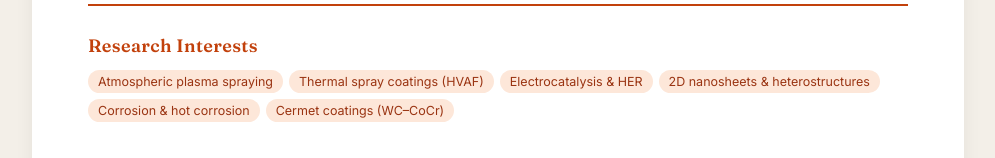
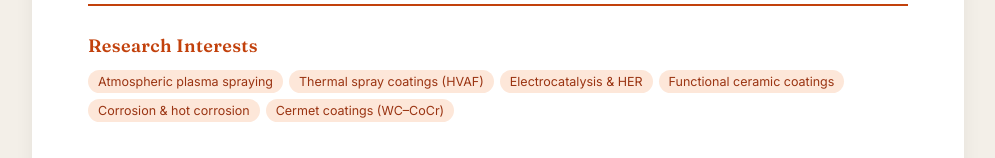
Before and after one commit to isheeprasadkar/isheeprasadkar.github.io, a plain HTML site: page cv.html in a window 1280 px wide. Shown: the part 233-391 px from the top of the page, without its empty margins (142-1137 px from the left). Drawn offline with Linux system fonts and the light colour scheme.

Commit message:
Update cv.html

```diff
--- a/cv.html
+++ b/cv.html
@@ -42,7 +42,7 @@
   </header>
 
   <h2>Research Interests</h2>
-  <div class="chips"><span>Atmospheric plasma spraying</span><span>Thermal spray coatings (HVAF)</span><span>Electrocatalysis &amp; HER</span><span>2D nanosheets &amp; heterostructures</span><span>Corrosion &amp; hot corrosion</span><span>Cermet coatings (WC–CoCr)</span></div>
+  <div class="chips"><span>Atmospheric plasma spraying</span><span>Thermal spray coatings (HVAF)</span><span>Electrocatalysis &amp; HER</span><span>Functional ceramic coatings</span><span>Corrosion &amp; hot corrosion</span><span>Cermet coatings (WC–CoCr)</span></div>
 
   <h2>Education</h2>
   <div class="row"><div class="when">Ongoing</div><div class="what"><b>Ph.D., Metallurgical &amp; Materials Engineering</b><span>Indian Institute of Technology Patna · Supervisor: Prof. Anup Kumar Keshri</span></div></div>
```
